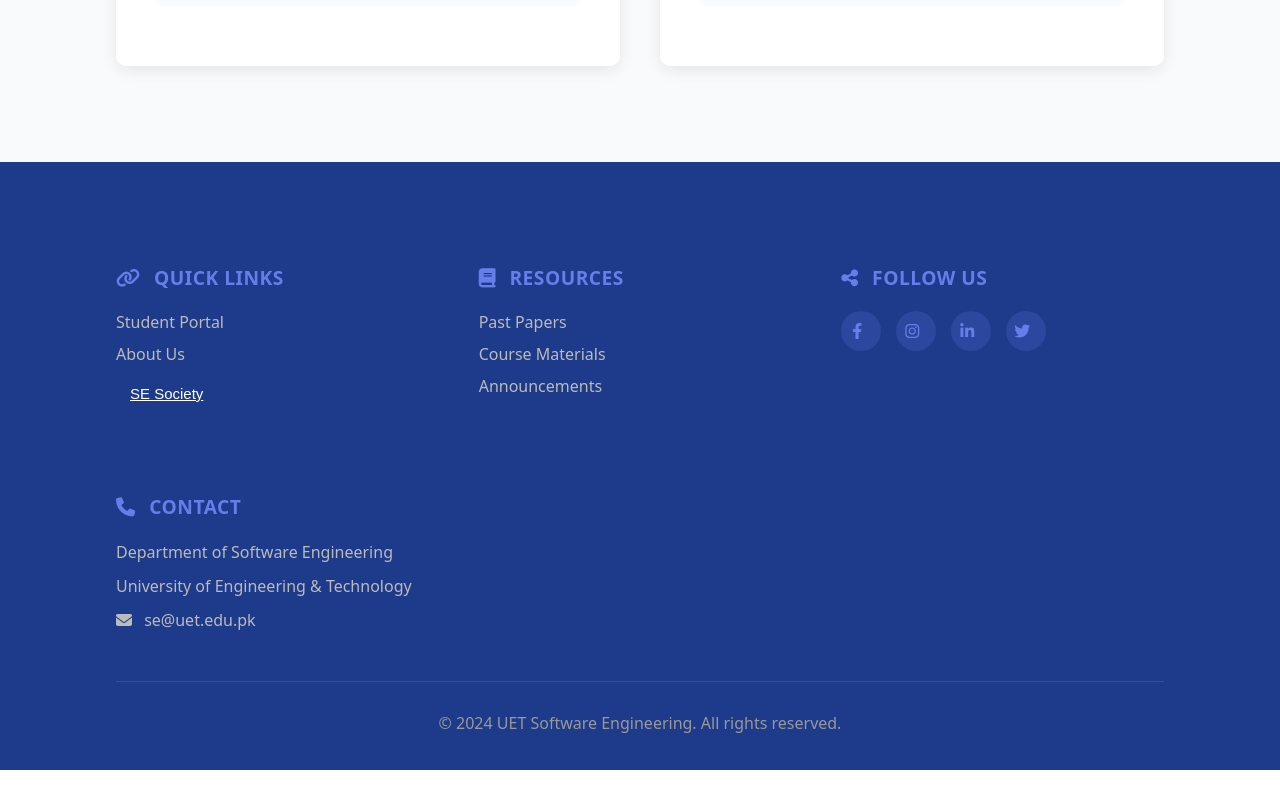
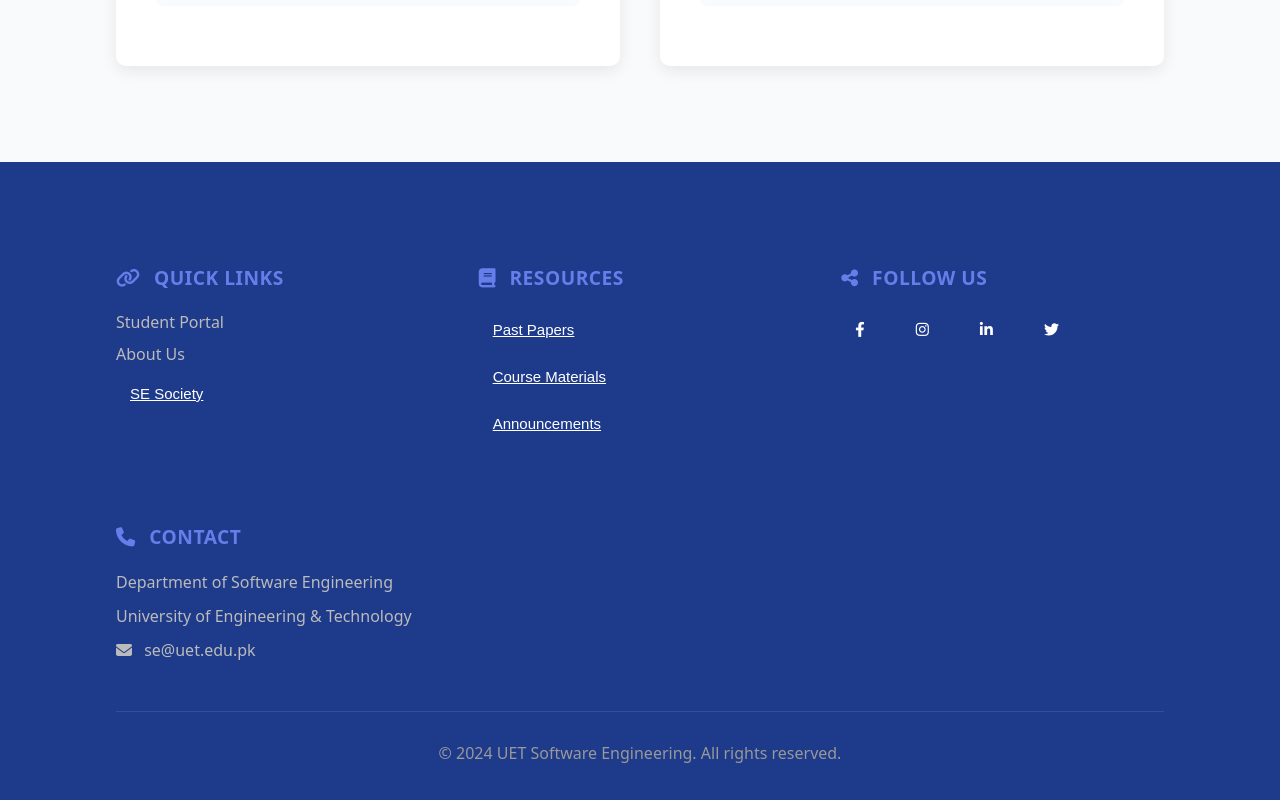
Before and after one commit to HamidKhan1001/Software_eng_uet, a React (Create React App) app in the folder software/: page / in a window 1280 px wide. Shown: the part 4994-5794 px from the top of the page. Before the commit the page ends 5764 px from the top, so only its background shows below. Built offline with nearby package versions, Linux system fonts and the light colour scheme; no server answers.

Commit message:
fix: resolve eslint errors and configure API URL for Vercel

```diff
--- a/software/src/api.js
+++ b/software/src/api.js
@@ -51,13 +51,8 @@
     request("/auth/register", "POST", { name, email, password, regNo, batchNumber }),
   login: (email, password) => request("/auth/login", "POST", { email, password }),
   me: () => request("/auth/me"),
-// --- Auth ---
-register: ({ name, email, password, regNo, batchNumber }) =>
-  request("/auth/register", "POST", { name, email, password, regNo, batchNumber }),
-login: (email, password) => request("/auth/login", "POST", { email, password }),
-me: () => request("/auth/me"),
-requestReset: (email) => request("/auth/request-reset", "POST", { email }),   // ⬅ ADD THIS
-resetPassword: (token, password) => request("/auth/reset-password", "POST", { token, password }), // ⬅ ADD THIS
+  requestReset: (email) => request("/auth/request-reset", "POST", { email }),
+  resetPassword: (token, password) => request("/auth/reset-password", "POST", { token, password }),
 
 
 // --- Attendance (admin all export + view) ---
--- a/software/src/pages/Home.js
+++ b/software/src/pages/Home.js
@@ -255,9 +255,9 @@
                 <i className="fas fa-book"></i> Resources
               </h4>
               <ul>
-                <li><a href="#">Past Papers</a></li>
-                <li><a href="#">Course Materials</a></li>
-                <li><a href="#">Announcements</a></li>
+                <li><button onClick={() => navigate("/past-papers")} style={{ background: "none", border: "none", color: "inherit", cursor: "pointer", textDecoration: "underline" }}>Past Papers</button></li>
+                <li><button onClick={() => navigate("/")} style={{ background: "none", border: "none", color: "inherit", cursor: "pointer", textDecoration: "underline" }}>Course Materials</button></li>
+                <li><button onClick={() => navigate("/announcements")} style={{ background: "none", border: "none", color: "inherit", cursor: "pointer", textDecoration: "underline" }}>Announcements</button></li>
               </ul>
             </div>
             <div className="footer-section">
@@ -265,18 +265,18 @@
                 <i className="fas fa-share-alt"></i> Follow Us
               </h4>
               <div className="social-links">
-                <a href="#" aria-label="Facebook" title="Facebook">
+                <button onClick={() => {}} aria-label="Facebook" title="Facebook" style={{ background: "none", border: "none", color: "inherit", cursor: "pointer" }}>
                   <i className="fab fa-facebook-f"></i>
-                </a>
-                <a href="#" aria-label="Instagram" title="Instagram">
+                </button>
+                <button onClick={() => {}} aria-label="Instagram" title="Instagram" style={{ background: "none", border: "none", color: "inherit", cursor: "pointer" }}>
                   <i className="fab fa-instagram"></i>
-                </a>
-                <a href="#" aria-label="LinkedIn" title="LinkedIn">
+                </button>
+                <button onClick={() => {}} aria-label="LinkedIn" title="LinkedIn" style={{ background: "none", border: "none", color: "inherit", cursor: "pointer" }}>
                   <i className="fab fa-linkedin-in"></i>
-                </a>
-                <a href="#" aria-label="Twitter" title="Twitter">
+                </button>
+                <button onClick={() => {}} aria-label="Twitter" title="Twitter" style={{ background: "none", border: "none", color: "inherit", cursor: "pointer" }}>
                   <i className="fab fa-twitter"></i>
-                </a>
+                </button>
               </div>
             </div>
             <div className="footer-section">
--- a/software/src/pages/Timetable.js
+++ b/software/src/pages/Timetable.js
@@ -10,6 +10,7 @@
 
   useEffect(() => {
     fetchTimetables();
+    // eslint-disable-next-line react-hooks/exhaustive-deps
   }, []);
 
   const fetchTimetables = async () => {
```
